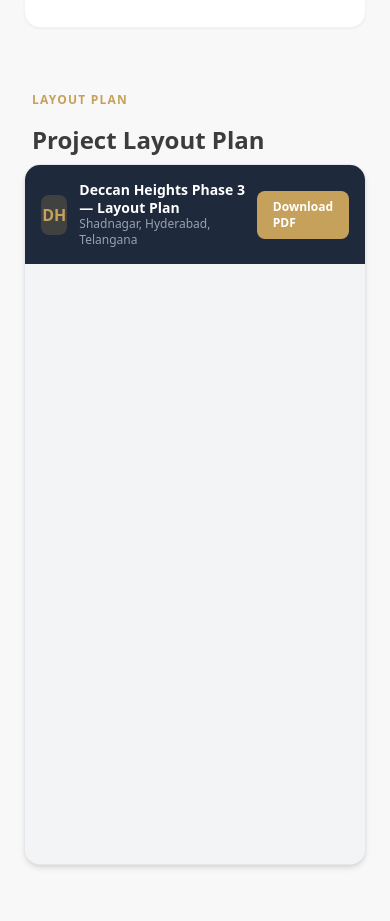
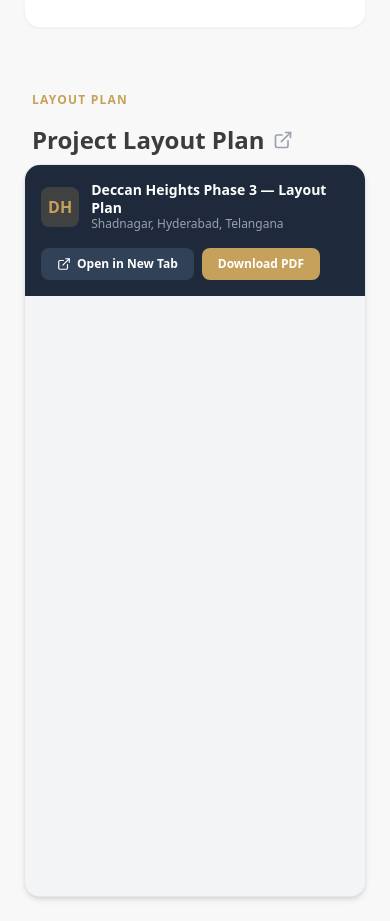
Before and after one commit to Mateen7c7/deccan_heights, a Next.js app: page /ventures/phase-3 in a window 390 px wide. Shown: the part 3020-3941 px from the top of the page. Built offline with nearby package versions, Linux system fonts and the light colour scheme.

Commit message:
feat: implement responsive VenturePageTemplate for detailed project showcases

```diff
--- a/components/VenturePageTemplate.tsx
+++ b/components/VenturePageTemplate.tsx
@@ -17,7 +17,8 @@
   Layers,
   Clock,
   CheckCircle2,
-  ChevronDown
+  ChevronDown,
+  ExternalLink
 } from "lucide-react";
 import { TransformWrapper, TransformComponent } from "react-zoom-pan-pinch";
 import { allPlotVentures } from "@/data/plots";
@@ -332,13 +333,25 @@
               <div className="space-y-4">
                 <span className="text-xs font-bold text-[#C6A15B] uppercase tracking-widest block pl-2">Layout Plan</span>
                 <h2 className="text-2xl md:text-3xl font-bold text-[#3C3C3C] pl-2 mb-2">
-                  {data.layoutTitle || "Project Layout Plan"}
+                  {data.layoutPlanUrl ? (
+                    <a
+                      href={data.layoutPlanUrl}
+                      target="_blank"
+                      rel="noopener noreferrer"
+                      className="hover:text-[#C6A15B] transition-colors inline-flex items-center gap-2 group cursor-pointer"
+                    >
+                      <span>{data.layoutTitle || "Project Layout Plan"}</span>
+                      <ExternalLink className="w-5 h-5 text-gray-400 group-hover:text-[#C6A15B] transition-colors shrink-0" />
+                    </a>
+                  ) : (
+                    data.layoutTitle || "Project Layout Plan"
+                  )}
                 </h2>
 
                 {data.layoutPlanUrl?.endsWith(".pdf") ? (
                   <div className="w-full bg-white border border-gray-200 rounded-2xl overflow-hidden shadow-md">
                     {/* PDF Header */}
-                    <div className="bg-[#1E293B] text-white p-4 flex items-center justify-between">
+                    <div className="bg-[#1E293B] text-white p-4 flex flex-col sm:flex-row sm:items-center justify-between gap-4">
                       <div className="flex items-center gap-3">
                         <div className="w-10 h-10 rounded-lg bg-[#C6A15B]/20 flex items-center justify-center text-[#C6A15B] font-bold">
                           DH
@@ -352,13 +365,24 @@
                           </p>
                         </div>
                       </div>
+                      <div className="flex items-center gap-2">
+                        <a
+                          href={data.layoutPlanUrl}
+                          target="_blank"
+                          rel="noopener noreferrer"
+                          className="bg-slate-700 hover:bg-slate-600 text-white text-xs font-bold px-4 py-2 rounded-lg transition-colors cursor-pointer flex items-center gap-1.5 whitespace-nowrap"
+                        >
+                          <ExternalLink className="w-3.5 h-3.5" />
+                          <span>Open in New Tab</span>
+                        </a>
                         <a
                           href={data.layoutPlanUrl}
                           download
-                        className="bg-[#C6A15B] hover:bg-[#b08e4f] text-white text-xs font-bold px-4 py-2 rounded-lg transition-colors cursor-pointer"
+                          className="bg-[#C6A15B] hover:bg-[#b08e4f] text-white text-xs font-bold px-4 py-2 rounded-lg transition-colors cursor-pointer whitespace-nowrap"
                         >
                           Download PDF
                         </a>
+                      </div>
                     </div>
                     {/* PDF Content */}
                     <div className="w-full h-[600px] bg-gray-100 flex items-center justify-center">
@@ -379,7 +403,7 @@
                     {({ zoomIn, zoomOut, resetTransform }) => (
                       <div className="w-full bg-white border border-gray-200 rounded-2xl overflow-hidden shadow-md">
                         {/* Interactive Map Header */}
-                        <div className="bg-[#1E293B] text-white p-4 flex items-center justify-between">
+                        <div className="bg-[#1E293B] text-white p-4 flex flex-col sm:flex-row sm:items-center justify-between gap-4">
                           <div className="flex items-center gap-3">
                             <div className="w-10 h-10 rounded-lg bg-[#C6A15B]/20 flex items-center justify-center text-[#C6A15B] font-bold">
                               DH
@@ -393,9 +417,22 @@
                               </p>
                             </div>
                           </div>
-                          <span className="bg-[#EA580C] text-white text-[10px] font-bold px-2.5 py-1 rounded-full uppercase tracking-wider">
+                          <div className="flex items-center gap-2.5">
+                            {data.layoutPlanUrl && (
+                              <a
+                                href={data.layoutPlanUrl}
+                                target="_blank"
+                                rel="noopener noreferrer"
+                                className="bg-slate-700 hover:bg-slate-600 text-white text-[10px] font-bold px-3 py-1.5 rounded-lg transition-colors cursor-pointer flex items-center gap-1 whitespace-nowrap"
+                              >
+                                <ExternalLink className="w-3 h-3" />
+                                <span>Open in New Tab</span>
+                              </a>
+                            )}
+                            <span className="bg-[#EA580C] text-white text-[10px] font-bold px-2.5 py-1 rounded-full uppercase tracking-wider whitespace-nowrap">
                               {data.status === "completed" ? "Completed" : "NEW LAUNCH"}
                             </span>
+                          </div>
                         </div>
 
                         {/* Control Strip */}
```
Lines whose indentation alone changed are shown as unchanged.
